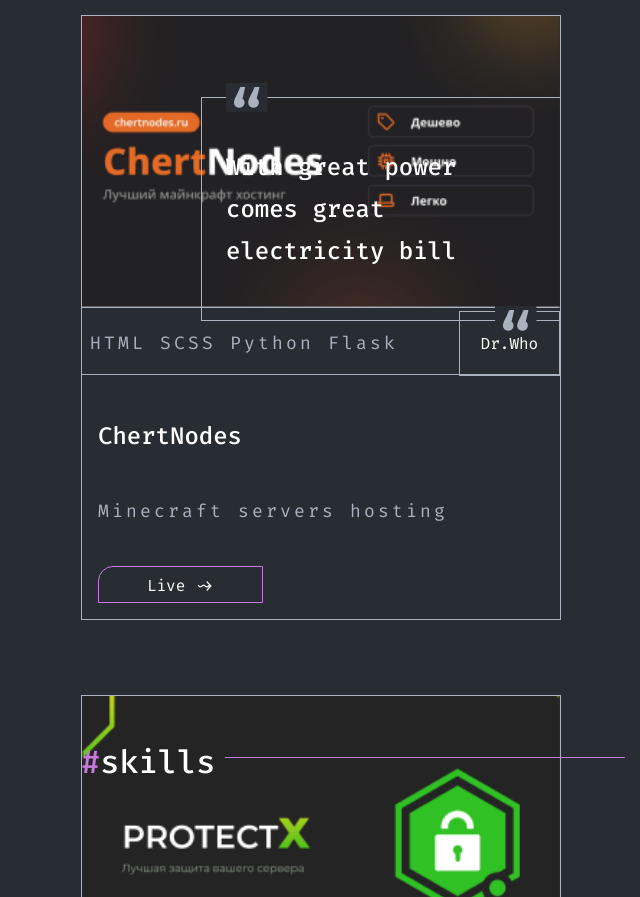
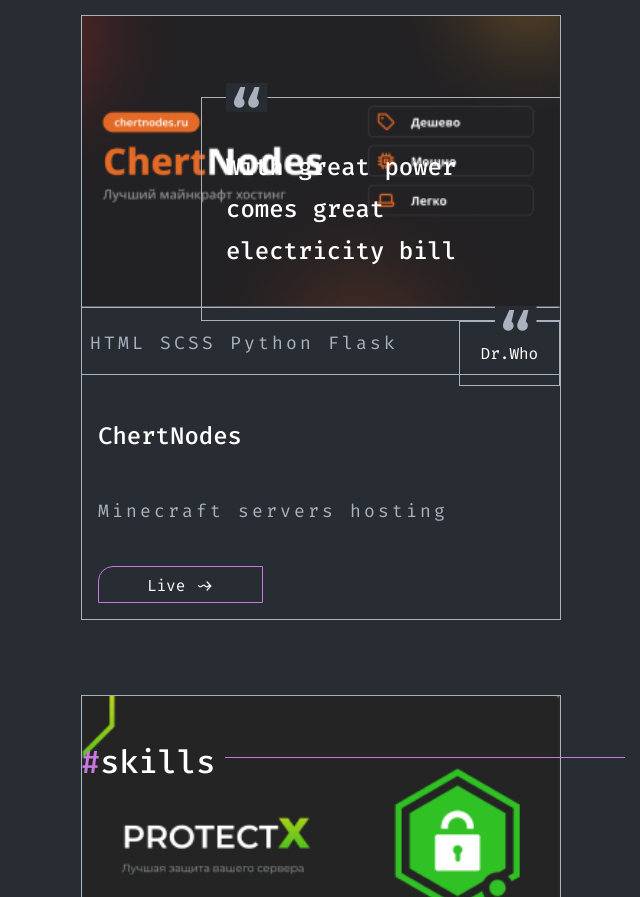
Before and after one commit to iancenry/portfolio2.0, a React (Vite) app: page / in a window 1280 px wide. Shown: the part 1044-1941 px from the top of the page, without its empty margins (319-959 px from the left). Built offline with nearby package versions, Linux system fonts and the light colour scheme.

Commit message:
update Home style

```diff
--- a/src/Pages/Home/Home.scss
+++ b/src/Pages/Home/Home.scss
@@ -2,8 +2,8 @@
   .social-links {
     position: absolute;
     z-index: 4;
-    top: 15px;
-    left: 10px;
+    top: 0.9375rem;
+    left: 0.625rem;
     gap: 10px;
 
     .line {
@@ -90,7 +90,7 @@
       content: 'Dr.Who';
       position: absolute;
       right: 0;
-      bottom: -56px;
+      bottom: -4.125rem;
       padding: 1.3rem;
       border: 1px solid var(--gray, #abb2bf);
       z-index: -1;
```
